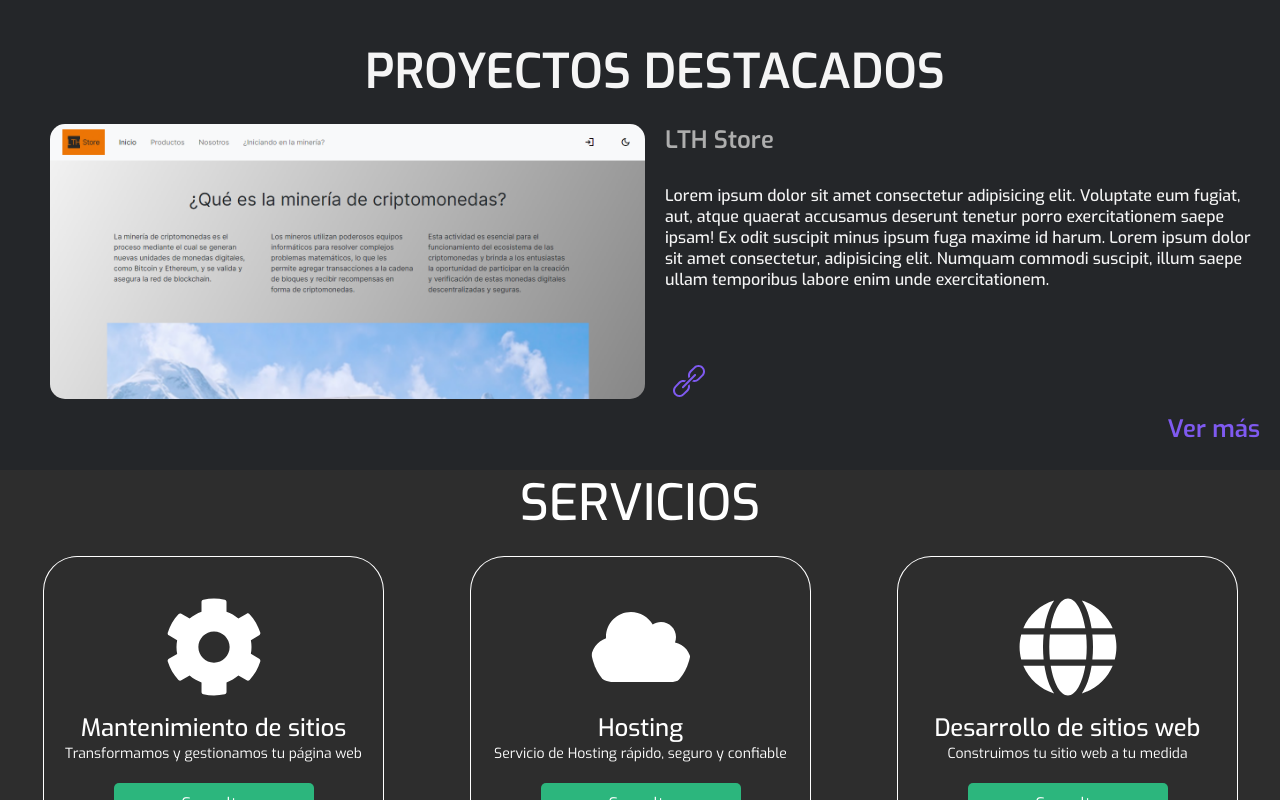
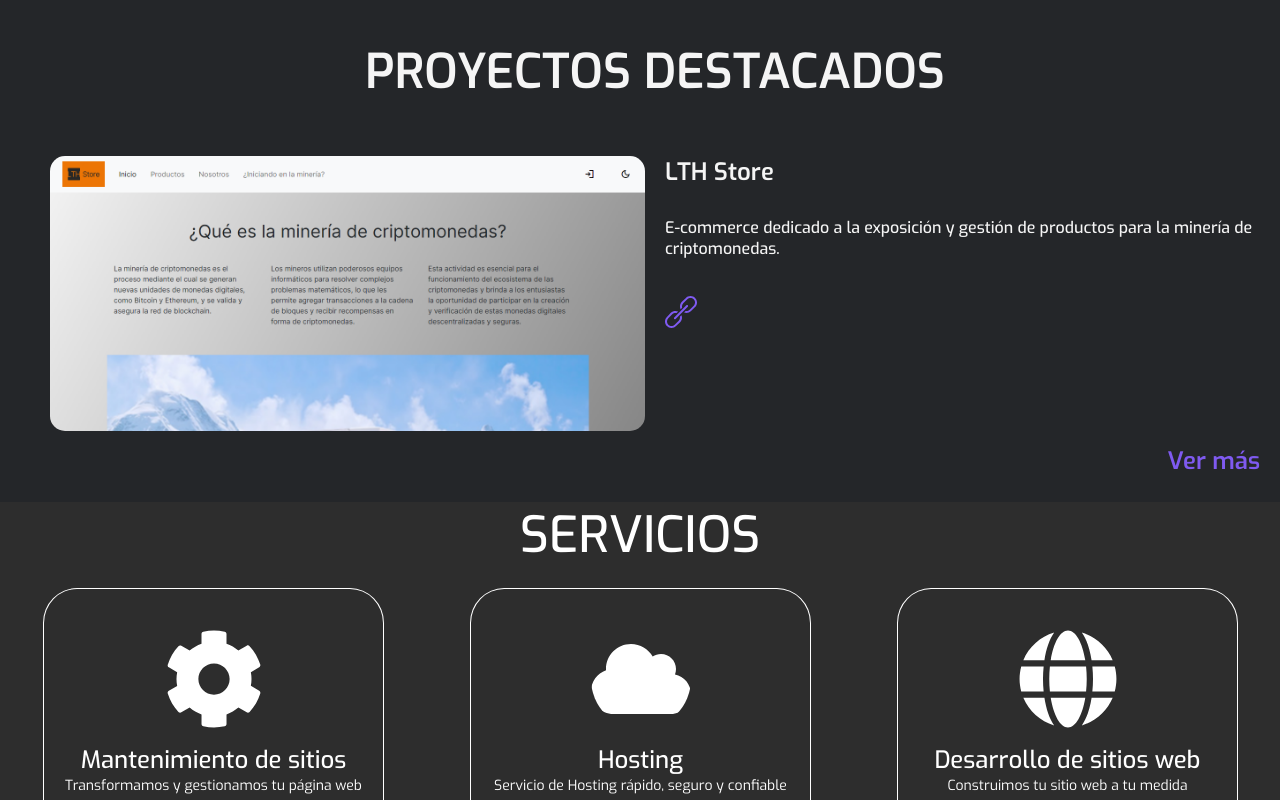
Before and after one commit to quantum-script-team/QSS-portfolio, a React (Vite) app in the folder frontend/: page / in a window 1280 px wide. Shown: the top 800 px of the page. Built offline with nearby package versions, Linux system fonts and the light colour scheme; no server answers.

Commit message:
Cambios en estilos de la sección Proyectos (Landing)

```diff
--- a/frontend/src/components/projects-section/ProjectsFade.jsx
+++ b/frontend/src/components/projects-section/ProjectsFade.jsx
@@ -12,10 +12,10 @@
 
             <h2 className="projects__name">{projectData.name}</h2>
 
-            <p className="projects__description">Lorem ipsum dolor sit amet consectetur adipisicing elit. Voluptate eum fugiat, aut, atque quaerat accusamus deserunt tenetur porro exercitationem saepe ipsam! Ex odit suscipit minus ipsum fuga maxime id harum. Lorem ipsum dolor sit amet consectetur, adipisicing elit. Numquam commodi suscipit, illum saepe ullam temporibus labore enim unde exercitationem.</p>
+            <p className="projects__description">{projectData.description}</p>
 
             <div className="buttons__container">
-                <a className="link__btn" href={projectData.link}><SlLink /></a>
+                <a className="link__btn" href={projectData.link} target="_blank"><SlLink /></a>
                 <Link to="/projects">
                 <button className="seeMore__btn">Ver más</button>
                 </Link>
--- a/frontend/src/styles/projects-section/projectsFade.css
+++ b/frontend/src/styles/projects-section/projectsFade.css
@@ -18,7 +18,7 @@
 .projects__name {
     font-weight: 600;
     font-size: 24px;
-    color: #AEAEAE;
+    color: #F5F5F5;
 }
 
 /* Project description */
@@ -66,6 +66,7 @@
     font-weight: 600;
     font-size: 24px;
     color: #7F5AF0;
+    cursor: pointer;
 }
 
 @media screen and (min-width: 768px) {
@@ -79,7 +80,7 @@
         grid-template-areas:
         "img name"
         "img description"
-        "img btn";
+        "img empty";
         justify-items: center;
     }
 
@@ -108,10 +109,15 @@
 
     /* Project buttons */
     .buttons__container {
-        grid-area: btn;
+        grid-area: description;
         justify-self: start;
         align-self: center;
         height: 36px;
+    }
+
+    .link__btn {
+        padding: 0;
+        margin-top: 20px;
     }
 
     .seeMore__btn {
--- a/frontend/src/styles/projects-section/projectsSection.css
+++ b/frontend/src/styles/projects-section/projectsSection.css
@@ -11,6 +11,7 @@
     font-size: 36px;
     text-align: center;
     color: #F5F5F5;
+    margin-bottom: 32px;
 }
 
 /* Projects container */
```
Also changed, not shown: 1 other file (tests, documents, lock files or other folders).
